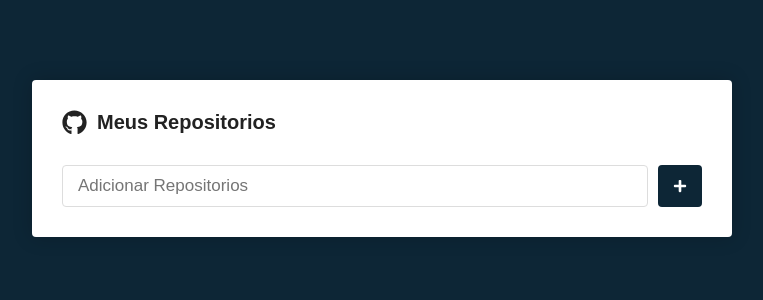
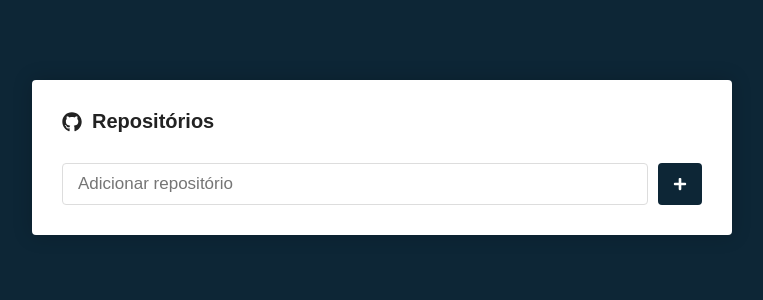
Before and after one commit to pabloteodoro/repositories-github, a React (Create React App) app in the folder repositories-github/: page / in a window 1280 px wide. Shown: the top 300 px of the page, without its empty margins (258-1021 px from the left). Built offline with nearby package versions, Linux system fonts and the light colour scheme.

Commit message:
add packages and configure components
add new packages, configure api, new components and add yarn in aplication

```diff
--- a/repositories-github/src/pages/Main/index.js
+++ b/repositories-github/src/pages/Main/index.js
@@ -1,26 +1,48 @@
-import React from 'react';
+import React, { useState, useCallback } from 'react';
 import { FaGithub, FaPlus } from 'react-icons/fa';
 import { Container, Form, SubmitButton } from './styles';
+import api from '../../services/api';
 
+export default function Main() {
+  const [newRepo, setNewRepo] = useState('');
+  const [repositorio, setRepositorio] = useState([]);
 
-export default function Main(){
-  return(
+  const handleSubmit = useCallback((e) => {
+    e.preventDefault();
+
+    async function submit() {
+      const response = await api.get(`repos/${newRepo}`);
+
+      const data = {
+        name: response.data.name,
+      };
+
+      setRepositorio([...repositorio, data]);
+      setNewRepo('');
+    }
+
+    submit();
+  }, [newRepo, repositorio]);
+
+  return (
     <Container>
-
       <h1>
-        <FaGithub size={25}/>
-        Meus Repositorios
+        <FaGithub />
+        Repositórios
       </h1>
 
-      <Form onSubmit={()=>{}}>
-        <input type="text" placeholder="Adicionar Repositorios"/>
+      <Form onSubmit={handleSubmit}>
+        <input
+          type="text"
+          placeholder="Adicionar repositório"
+          value={newRepo}
+          onChange={(e) => setNewRepo(e.target.value)}
+        />
 
         <SubmitButton>
-          <FaPlus color="#FFF" size={14}/>
+          <FaPlus color="#FFF" size={14} />
         </SubmitButton>
-
       </Form>
-
     </Container>
-  )
+  );
 }
--- /dev/null
+++ b/repositories-github/src/services/api.js
@@ -0,0 +1,7 @@
+import axios from "axios";
+
+const api = axios.create({
+    baseURL: "https://api.github.com"
+});
+
+export default api;
```
Also changed, not shown: repositories-github/package.json (+7 -3 lines), 1 other file (tests, documents, lock files or other folders).
